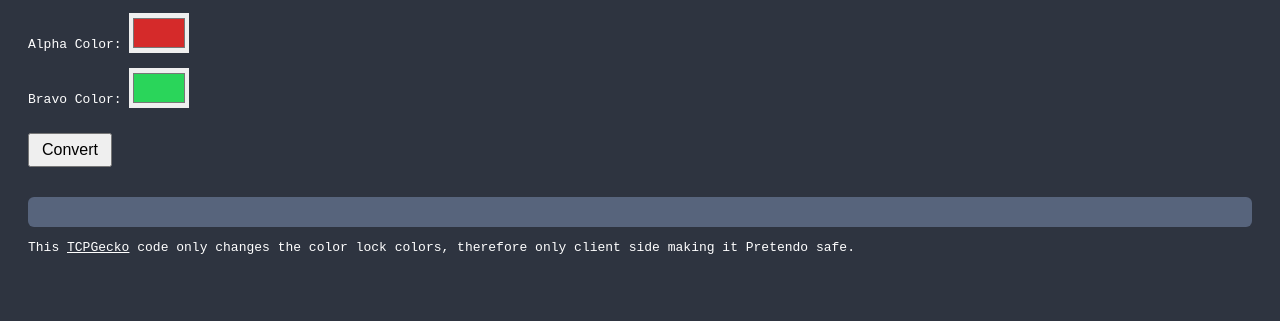
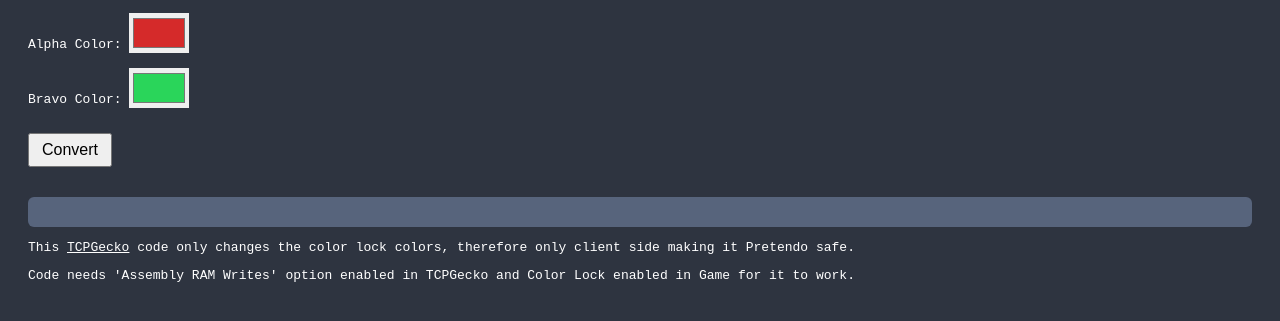
Before and after one commit to CrafterPika/Splatoon-Color-Lock-Converter, a plain HTML site: page index.html in a window 1280 px wide. Shown: the part 69-390 px from the top of the page. Drawn offline with Linux system fonts and the light colour scheme.

Commit message:
add note about applying.

```diff
--- a/index.html
+++ b/index.html
@@ -64,7 +64,7 @@
 
   <div id="output" class="output"></div>
   <p>This <a href="https://github.com/BullyWiiPlaza/tcpgecko" target="_blank">TCPGecko</a> code only changes the color lock colors, therefore only client side making it Pretendo safe.</p>
-
+  <p>Code needs 'Assembly RAM Writes' option enabled in TCPGecko and Color Lock enabled in Game for it to work.</p>
   <script>
     function float2Hex(value) {
       let buffer = new ArrayBuffer(4);
```
